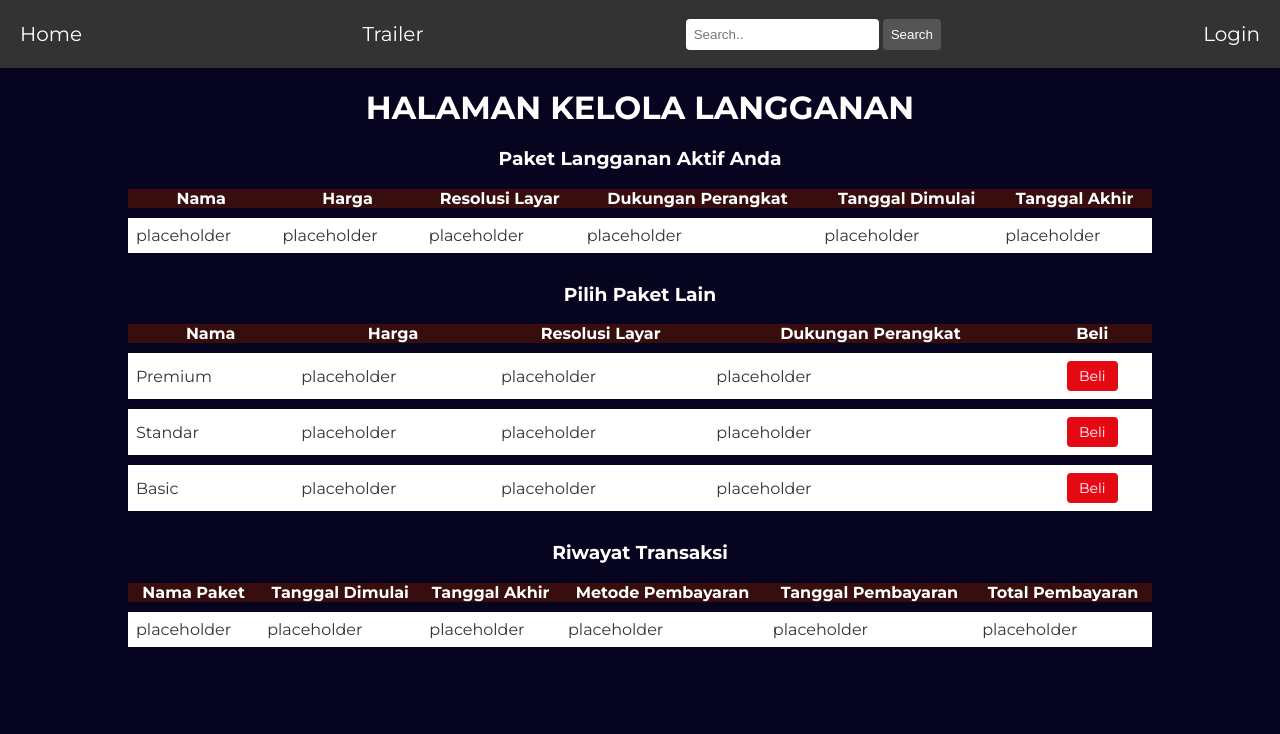
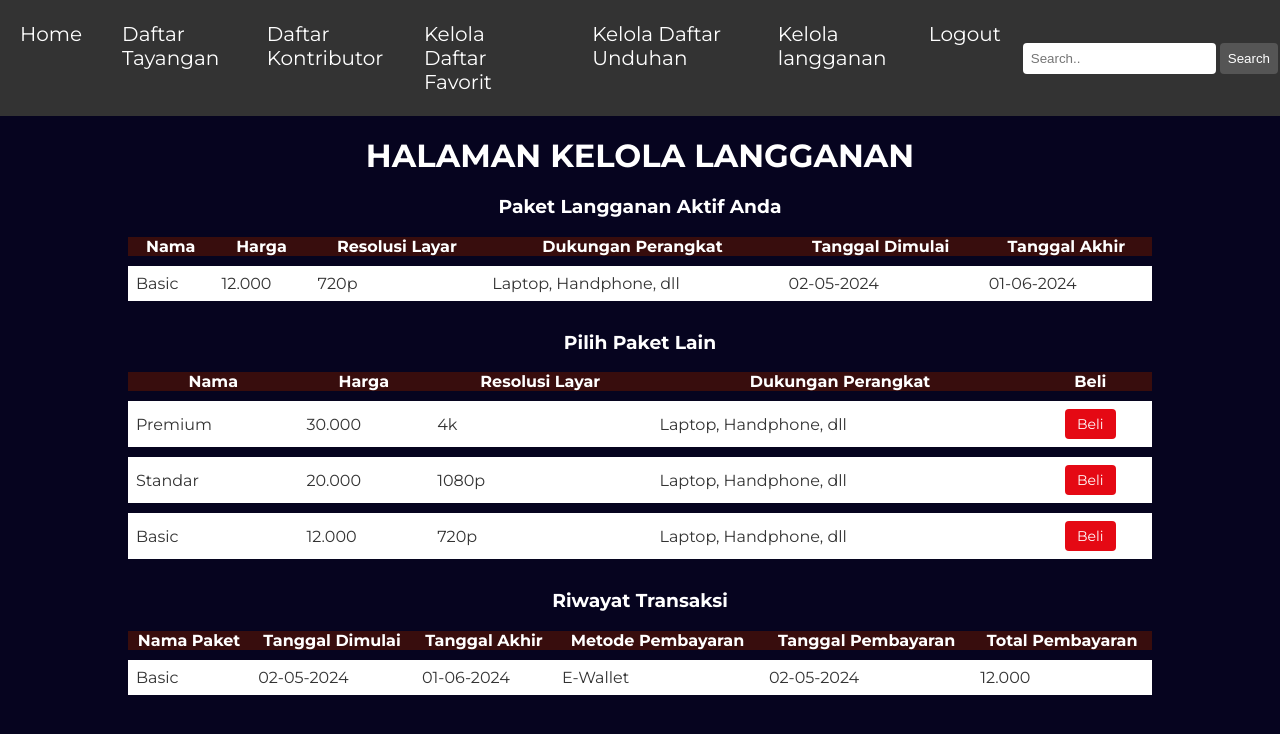
Before and after one commit to pacilflix-12/pacilflix-c-12, a Python web app: template pacilflix/langganan/templates/langganan.html in a window 1280 px wide. Shown: the top 734 px of the page. Run offline with Jinja, Linux system fonts and the light colour scheme; the template is opened without the code that fills it, so the values that code supplies are empty.

Commit message:
added navbar

```diff
--- a/pacilflix/langganan/templates/langganan.html
+++ b/pacilflix/langganan/templates/langganan.html
@@ -110,12 +110,17 @@
 
     <div class="navbar">
         <a href="#home">Home</a>
-        <a href="#news">Trailer</a>
+        <a href="#news">Daftar Tayangan</a>
+        <a href="#news">Daftar Kontributor</a>
+        <a href="#news">Kelola Daftar Favorit</a>
+        <a href="#news">Kelola Daftar Unduhan</a>
+        <a href="#news">Kelola langganan</a>
+        <a href="#news">Logout</a>
         <div class="search-container">
             <input type="text" placeholder="Search.." name="search">
             <button type="submit">Search</button>
         </div>
-        <a href="#login" style="float:right">Login</a>
+        <!-- <a href="#login" style="float:right">Login</a> -->
     </div>
 
     <div class="container">
@@ -132,12 +137,12 @@
             </tr>
 
             <tr>
-                <td>placeholder</td>
-                <td>placeholder</td>
-                <td>placeholder</td>
-                <td>placeholder</td>
-                <td>placeholder</td>
-                <td>placeholder</td>
+                <td>Basic</td>
+                <td>12.000</td>
+                <td>720p</td>
+                <td>Laptop, Handphone, dll</td>
+                <td>02-05-2024</td>
+                <td>01-06-2024</td>
             </tr>
         </table>
         <h3>Pilih Paket Lain</h3>
@@ -151,23 +156,23 @@
             </tr>
             <tr>
                 <td>Premium</td>
-                <td>placeholder</td>
-                <td>placeholder</td>
-                <td>placeholder</td>
+                <td>30.000</td>
+                <td>4k</td>
+                <td>Laptop, Handphone, dll</td>
                 <td class="centered"><a href="#" class="beli-btn" onclick="alert('feature not implemented yet.'); return false;">Beli</a></td>
             </tr>
             <tr>
                 <td>Standar</td>
-                <td>placeholder</td>
-                <td>placeholder</td>
-                <td>placeholder</td>
+                <td>20.000</td>
+                <td>1080p</td>
+                <td>Laptop, Handphone, dll</td>
                 <td class="centered"><a href="#" class="beli-btn" onclick="alert('feature not implemented yet.'); return false;">Beli</a></td>
             </tr>
             <tr>
                 <td>Basic</td>
-                <td>placeholder</td>
-                <td>placeholder</td>
-                <td>placeholder</td>
+                <td>12.000</td>
+                <td>720p</td>
+                <td>Laptop, Handphone, dll</td>
                 <td class="centered"><a href="#" class="beli-btn" onclick="alert('feature not implemented yet.'); return false;">Beli</a></td>
             </tr>
         </table>
@@ -183,12 +188,12 @@
             </tr>
 
             <tr>
-                <td>placeholder</td>
-                <td>placeholder</td>
-                <td>placeholder</td>
-                <td>placeholder</td>
-                <td>placeholder</td>
-                <td>placeholder</td>
+                <td>Basic</td>
+                <td>02-05-2024</td>
+                <td>01-06-2024</td>
+                <td>E-Wallet</td>
+                <td>02-05-2024</td>
+                <td>12.000</td>
             </tr>
         </table>
     </div>
```
Also changed, not shown: pacilflix/beli_paket/templates/beli_paket.html (+11 -6 lines), pacilflix/konstributor/templates/konstributor.html (+48 -8 lines).
